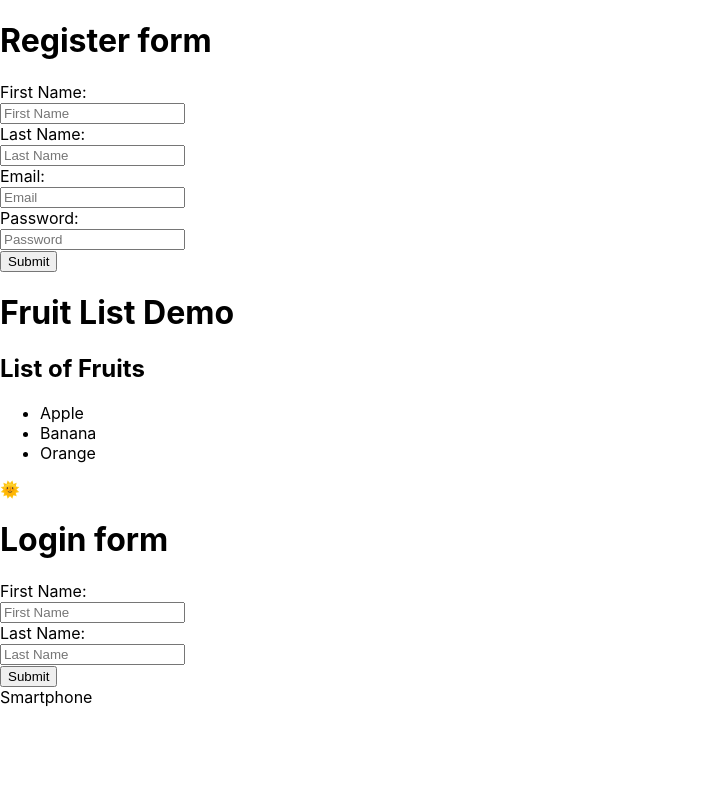
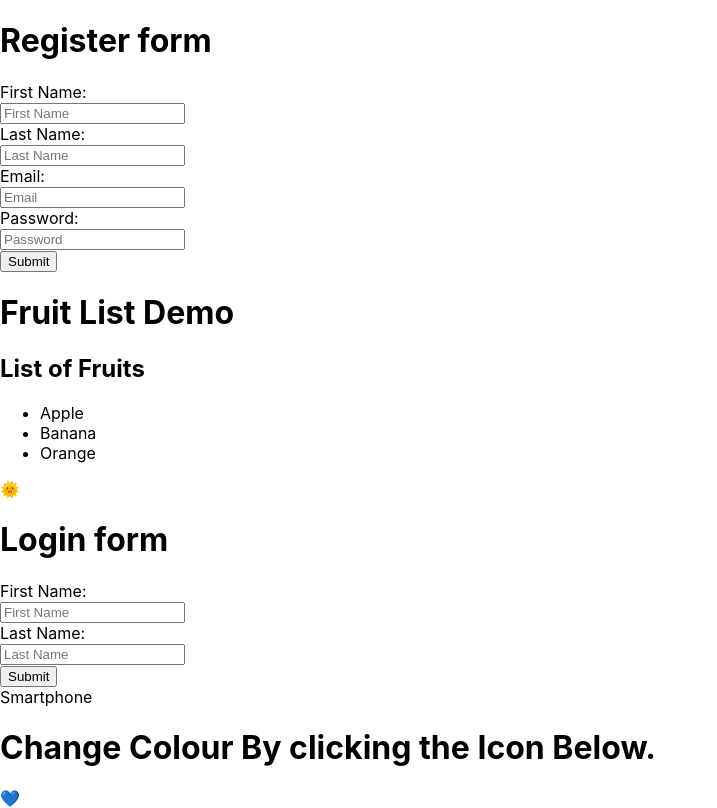
Before and after one commit to Kigen29/Props, a React (Create React App) app in the folder reactapp/: page / in a window 1280 px wide. Shown: the whole page, without its empty margins (0-717 px from the left). Built offline with nearby package versions, Linux system fonts and the light colour scheme.

Commit message:
feat: add Context (Change Colour )

```diff
--- a/reactapp/src/App.tsx
+++ b/reactapp/src/App.tsx
@@ -7,16 +7,25 @@ import Login from './component/Login';
 import ShoppingApp from './component/ShoppingApp';
 import DemoFruit from './component/DemoFruit';
 import Register from './component/Register';
+import ColourContextProvider  from './context/ColourContextProvider';
+import Colour from './component/Colour';
 
 
 function App() {
   return (
     <div>
+
+<ColourContextProvider>
+
       <Register/>
       <DemoFruit/>
       <Context />
       <Login />
       <ShoppingApp />
+      <Colour/>
+
+</ColourContextProvider>
+
     </div>
   );
 }
--- /dev/null
+++ b/reactapp/src/component/Colour.tsx
@@ -0,0 +1,19 @@
+import React from 'react';
+import { useContext } from 'react';
+import {ColourContext} from '../context/ColourContextProvider';
+
+const Colour = () => {
+  const context = useContext(ColourContext)!;
+
+  if (!context) throw new Error("Missing <ColourContext.Provider>");
+  const { colour, changeColour } = context;
+
+  return (
+    <div>
+    <h1>Change Colour By clicking the Icon Below.</h1>
+    <div onClick = {changeColour}>{colour}</div>
+    </div>
+  );
+};
+
+export default Colour;
--- /dev/null
+++ b/reactapp/src/context/ColourContextProvider.tsx
@@ -0,0 +1,18 @@
+import React from "react";
+import { createContext, useState} from "react";
+
+
+export const ColourContext = createContext<ColourProps | null>(null);
+
+const ColourContextProvider = ({children}: React.PropsWithChildren<{}>) => {
+  const [colour, setColour] = useState<string>("💙");
+  const changeColour = () => setColour("💗");
+
+  return (
+    <ColourContext.Provider value={{ colour, changeColour }}>
+      {children}
+    </ColourContext.Provider>
+  );
+};
+
+export default ColourContextProvider;
--- a/reactapp/src/types.d.ts
+++ b/reactapp/src/types.d.ts
@@ -23,3 +23,8 @@ interface WeatherContextProps {
   type FruitListProps = {
     fruits: FruitType[];
   };
+
+  type ColourProps = {
+    colour: string;
+    changeColour: () => void;
+}
```
